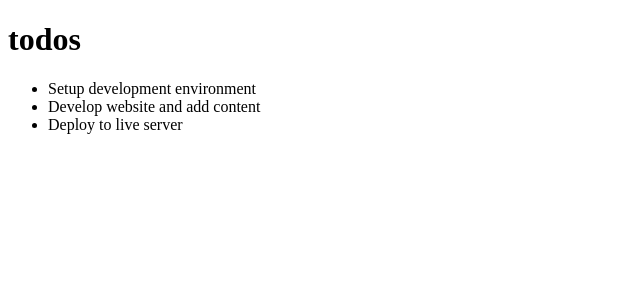
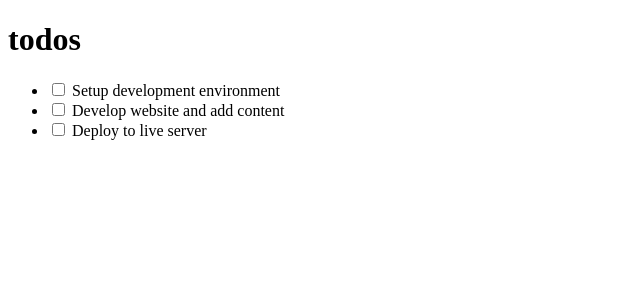
Before and after one commit to GabrielMcHugh/Basic-React-To-dos, a React (Create React App) app: page / in a window 1280 px wide. Shown: the top 300 px of the page, without its empty margins (0-640 px from the left). Built offline with nearby package versions, Linux system fonts and the light colour scheme.

Commit message:
added checkboxes to list items

```diff
--- a/src/components/TodoItem.js
+++ b/src/components/TodoItem.js
@@ -2,7 +2,11 @@ import React from "react"
 
 class TodoItem extends React.Component {
   render() {
-    return <li>{this.props.todo.title}</li>
+    return (
+      <li>
+        <input type="checkbox" /> {this.props.todo.title}
+      </li>
+    )
   }
 }
 
```
